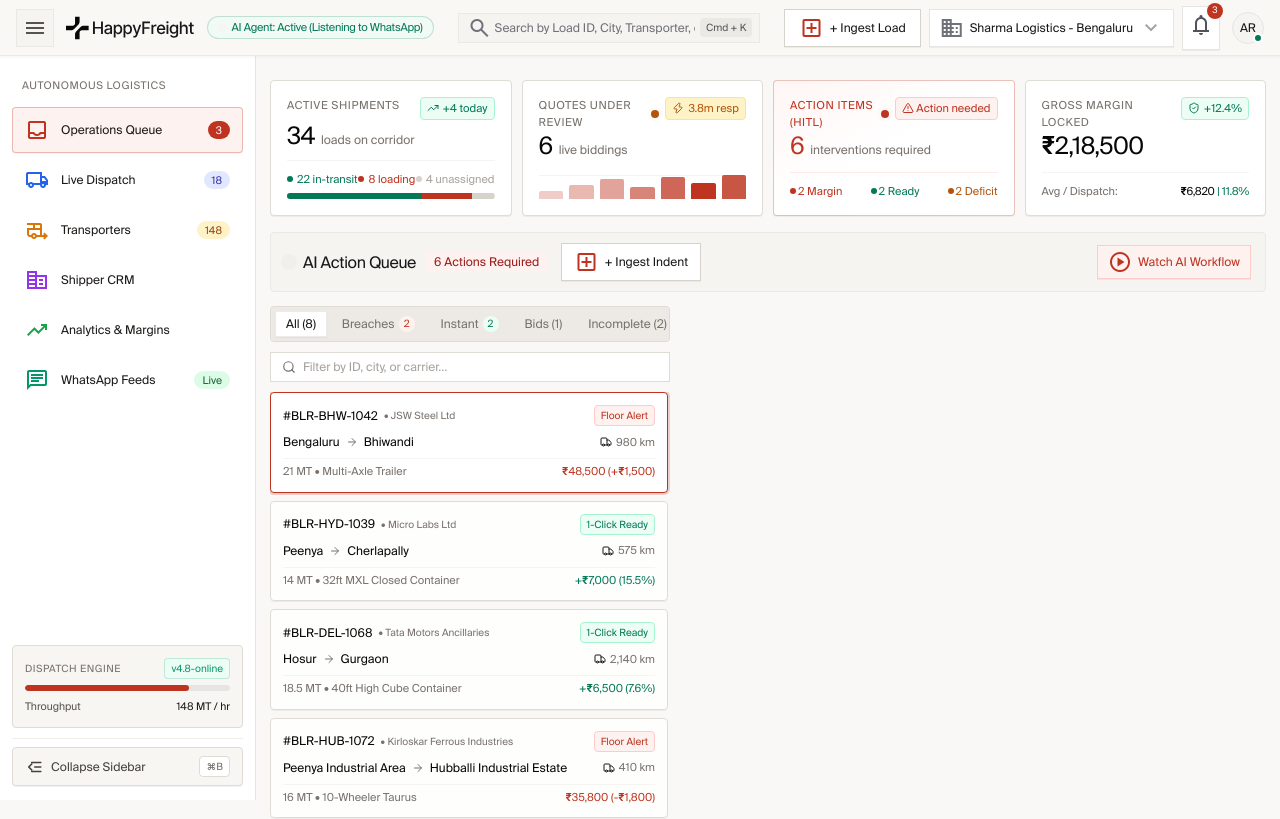
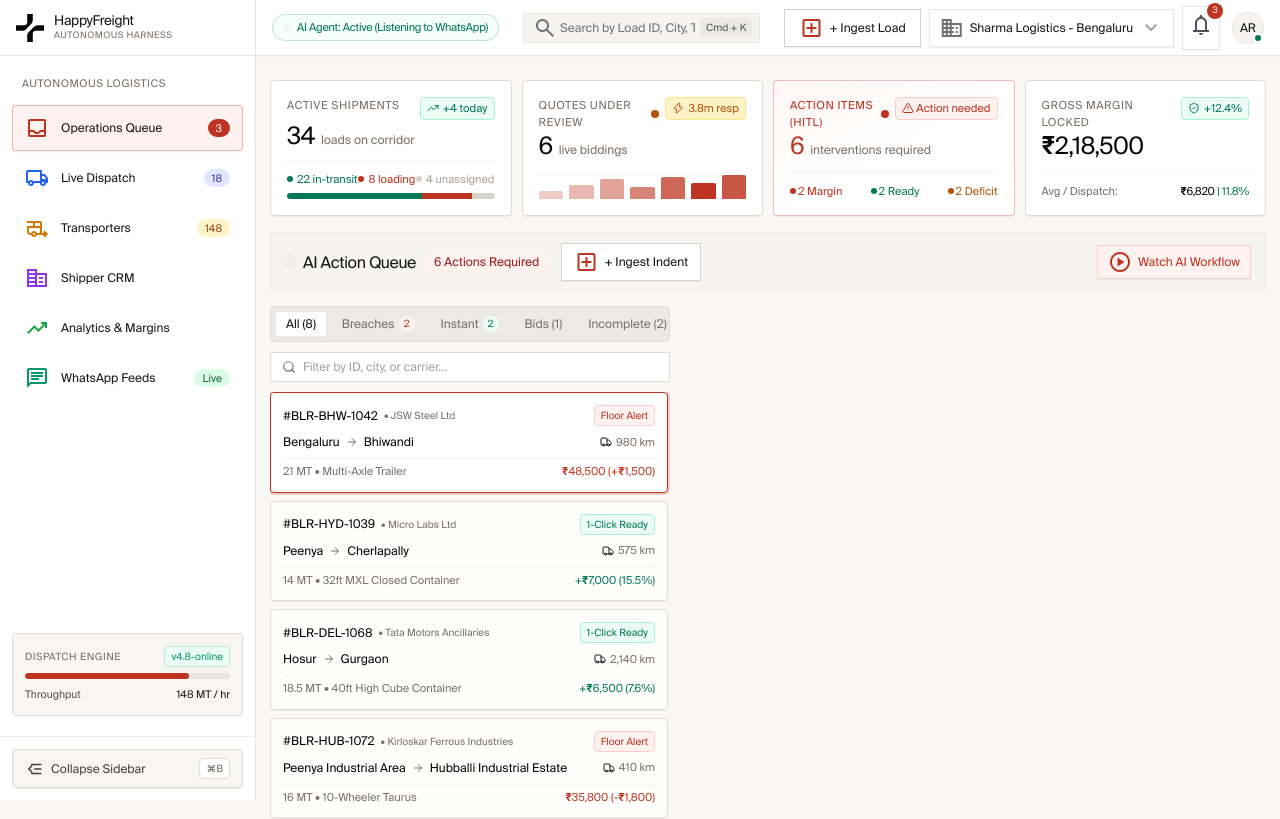
Before and after one commit to AKSHAYRAM2003/fright_broker---agent-harness, a Next.js app in the folder fright-web/: page /dashboard in a window 1280 px wide. Shown: the top 819 px of the page. Built offline with nearby package versions, Linux system fonts and the light colour scheme; a web font is replaced by a local one.

Commit message:
feat(layout): move logo into full-height sidebar and remove logo and hamburger from navbar

```diff
--- a/fright-web/src/app/dashboard/page.tsx
+++ b/fright-web/src/app/dashboard/page.tsx
@@ -967,10 +967,7 @@ export default function DashboardPage() {
       <DashboardHeader
         onOpenSimulator={() => setSimulatorOpen(true)}
         onOpenIngest={() => setIngestModalOpen(true)}
-        onToggleMobileSidebar={() => setIsMobileSidebarOpen((prev) => !prev)}
-        isMobileSidebarOpen={isMobileSidebarOpen}
         isSidebarCollapsed={isSidebarCollapsed}
-        onToggleSidebarCollapse={() => setIsSidebarCollapsed((prev) => !prev)}
       />
 
       {/* 2. SIDEBAR (Fixed on desktop, slide-out drawer on mobile) */}
--- a/fright-web/src/app/globals.css
+++ b/fright-web/src/app/globals.css
@@ -1127,6 +1127,23 @@ img[data-nimg="fill"] {
 }
 
 /* ========================================================= */
+/* DASHBOARD TOP NAVBAR ALIGNMENT WITH FULL-HEIGHT SIDEBAR   */
+/* ========================================================= */
+.dashboard-top-navbar {
+  left: 0;
+  transition: left 0.3s ease-in-out;
+}
+
+@media (min-width: 768px) {
+  .dashboard-top-navbar.sidebar-expanded {
+    left: 256px !important;
+  }
+  .dashboard-top-navbar.sidebar-collapsed {
+    left: 76px !important;
+  }
+}
+
+/* ========================================================= */
 /* BULLETPROOF OPERATIONS QUEUE MASTER-DETAIL SPLIT PANE     */
 /* Strictly side-by-side from md (768px) and tablet to xxl  */
 /* ========================================================= */
@@ -1207,3 +1224,20 @@ img[data-nimg="fill"] {
     width: 100% !important;
   }
 }
+
+/* ========================================================= */
+/* DASHBOARD TOP NAVBAR ALIGNMENT WITH FULL-HEIGHT SIDEBAR   */
+/* ========================================================= */
+.dashboard-top-navbar {
+  left: 0;
+  transition: left 0.3s ease-in-out;
+}
+
+@media (min-width: 768px) {
+  .dashboard-top-navbar.sidebar-expanded {
+    left: 256px !important;
+  }
+  .dashboard-top-navbar.sidebar-collapsed {
+    left: 76px !important;
+  }
+}
--- a/fright-web/src/components/HappyRobotLogo.tsx
+++ b/fright-web/src/components/HappyRobotLogo.tsx
@@ -4,6 +4,7 @@ interface HappyRobotLogoProps {
   className?: string;
   width?: number | string;
   height?: number | string;
+  iconOnly?: boolean;
 }
 
 /**
@@ -14,7 +15,58 @@ export const HappyRobotLogo: React.FC<HappyRobotLogoProps> = ({
   className = "h-6 sm:h-7 w-auto",
   width,
   height,
+  iconOnly = false,
 }) => {
+  if (iconOnly) {
+    return (
+      <svg
+        data-logo="icon"
+        xmlns="http://www.w3.org/2000/svg"
+        viewBox="0 0 40 40"
+        width={width}
+        height={height}
+        className={`block select-none ${className}`}
+        role="img"
+        aria-label="HappyFreight"
+      >
+        <defs>
+          <linearGradient
+            id="paint0_linear_icon"
+            x1="20"
+            y1="-0.997096"
+            x2="20"
+            y2="33.7931"
+            gradientUnits="userSpaceOnUse"
+          >
+            <stop stopColor="#050505" />
+            <stop offset="1" stopColor="#0A0A0A" />
+          </linearGradient>
+          <linearGradient
+            id="paint1_linear_icon"
+            x1="20"
+            y1="-0.997096"
+            x2="20"
+            y2="33.7931"
+            gradientUnits="userSpaceOnUse"
+          >
+            <stop stopColor="#0A0A0A" />
+            <stop offset="1" stopColor="#080808" />
+          </linearGradient>
+        </defs>
+        <g id="logogram">
+          <path
+            d="M24 0H16V12.0632C15.9663 14.2434 14.1885 16 12.0005 16H0V24H8.68629C10.808 24 12.8429 23.1571 14.3431 21.6569L21.6569 14.3431C23.1571 12.8429 24 10.808 24 8.68629V0Z"
+            fill="url(#paint0_linear_icon)"
+          />
+          <path
+            d="M16 40H24V27.9368C24.0337 25.7566 25.8115 24 27.9995 24H40V16H31.3137C29.192 16 27.1571 16.8429 25.6569 18.3431L18.3431 25.6569C16.8429 27.1571 16 29.192 16 31.3137V40Z"
+            fill="url(#paint1_linear_icon)"
+          />
+        </g>
+      </svg>
+    );
+  }
+
   return (
     <svg
       data-logo="logo"
--- a/fright-web/src/components/dashboard/DashboardHeader.tsx
+++ b/fright-web/src/components/dashboard/DashboardHeader.tsx
@@ -1,72 +1,32 @@
 "use client";
 
 import React from "react";
-import Link from "next/link";
-import { HappyRobotLogo } from "../HappyRobotLogo";
 
 interface DashboardHeaderProps {
   onOpenSimulator?: () => void;
   onOpenIngest?: () => void;
-  onToggleMobileSidebar?: () => void;
-  isMobileSidebarOpen?: boolean;
   isSidebarCollapsed?: boolean;
-  onToggleSidebarCollapse?: () => void;
 }
 
 export const DashboardHeader: React.FC<DashboardHeaderProps> = ({
   onOpenSimulator,
   onOpenIngest,
-  onToggleMobileSidebar,
-  isMobileSidebarOpen,
-  isSidebarCollapsed,
-  onToggleSidebarCollapse,
+  isSidebarCollapsed = false,
 }) => {
   return (
-    <header className="fixed top-0 left-0 right-0 h-14 bg-surface/90 backdrop-blur-xl z-50 flex items-center justify-between px-4 sm:px-6 border-b border-surface-container-high shadow-[0_1px_3px_rgba(0,0,0,0.05)]">
-      {/* Brand & Mobile Hamburger */}
-      <div className="flex items-center gap-3 sm:gap-4 flex-shrink-0">
-        {/* Mobile menu button */}
-        <button
-          onClick={onToggleMobileSidebar}
-          type="button"
-          aria-label="Toggle Navigation"
-          className="md:hidden p-1.5 rounded-lg bg-surface-container-low border border-surface-container-high text-on-surface-variant hover:text-on-surface"
-        >
-          <span className="material-symbols-outlined text-xl">
-            {isMobileSidebarOpen ? "close" : "menu"}
-          </span>
-        </button>
-
-        {/* Desktop sidebar toggle button */}
-        <button
-          onClick={onToggleSidebarCollapse}
-          type="button"
-          title={isSidebarCollapsed ? "Expand sidebar (⌘B)" : "Collapse sidebar (⌘B)"}
-          aria-label="Toggle Sidebar Collapse"
-          className="hidden md:flex items-center justify-center p-1.5 rounded-lg bg-surface-container-low hover:bg-surface-container border border-surface-container-high text-[#57534e] hover:text-[#070707] transition-colors"
-        >
-          <span className="material-symbols-outlined text-xl">
-            {isSidebarCollapsed ? "menu_open" : "menu"}
-          </span>
-        </button>
-
-        {/* HappyFreight Brand Logo */}
-        <Link href="/" className="flex items-center gap-2 group" aria-label="HappyFreight">
-          <HappyRobotLogo className="h-6 sm:h-7 w-auto" />
-          <div className="hidden sm:flex flex-col border-l border-surface-container-high pl-2.5">
-            <span className="font-sans text-[10px] text-outline uppercase tracking-wider font-semibold">
-              Freight Operations Harness
-            </span>
-          </div>
-        </Link>
-
-        {/* AI Agent Active Pill */}
-        <div className="hidden lg:flex items-center gap-1.5 px-2.5 py-0.5 bg-secondary-container/50 rounded-full border border-secondary/20">
+    <header
+      className={`fixed top-0 right-0 h-14 bg-white/95 backdrop-blur-md z-30 flex items-center justify-between px-4 sm:px-6 border-b border-[#e7e5e4] shadow-[0_1px_3px_rgba(0,0,0,0.03)] dashboard-top-navbar ${
+        isSidebarCollapsed ? "sidebar-collapsed" : "sidebar-expanded"
+      }`}
+    >
+      {/* Left side: AI Agent Active Pill (Logo and hamburger removed per instruction) */}
+      <div className="flex items-center gap-2 flex-shrink-0">
+        <div className="flex items-center gap-1.5 px-2.5 sm:px-3 py-1 bg-secondary-container/50 rounded-full border border-secondary/20">
           <span className="relative flex h-2 w-2">
             <span className="animate-ping absolute inline-flex h-full w-full rounded-full bg-secondary opacity-75"></span>
             <span className="relative inline-flex rounded-full h-2 w-2 bg-secondary"></span>
           </span>
-          <span className="font-sans text-[11px] text-secondary font-semibold tracking-tight">
+          <span className="font-sans text-[10.5px] sm:text-[11px] text-secondary font-semibold tracking-tight">
             AI Agent: Active (Listening to WhatsApp)
           </span>
         </div>
--- a/fright-web/src/components/dashboard/DashboardSidebar.tsx
+++ b/fright-web/src/components/dashboard/DashboardSidebar.tsx
@@ -1,6 +1,8 @@
 "use client";
 
 import React from "react";
+import Link from "next/link";
+import { HappyRobotLogo } from "../HappyRobotLogo";
 
 interface DashboardSidebarProps {
   activeView?: string;
@@ -87,30 +89,35 @@ export const DashboardSidebar: React.FC<DashboardSidebarProps> = ({
         />
       )}
 
-      {/* Sidebar Container */}
+      {/* Sidebar Container: Full-height from top-0 to bottom-0 */}
       <aside
-        className={`fixed top-14 bottom-0 z-40 flex flex-col border-r border-[#e7e5e4] transition-all duration-300 ease-in-out select-none bg-white ${
+        className={`fixed top-0 bottom-0 left-0 z-50 flex flex-col border-r border-[#e7e5e4] transition-all duration-300 ease-in-out select-none bg-white ${
           isMobileOpen
-            ? "translate-x-0 w-64 px-3 py-3.5 shadow-2xl"
+            ? "translate-x-0 w-64 shadow-2xl"
             : `-translate-x-full md:translate-x-0 ${
-                isCollapsed ? "md:w-[76px] px-2 py-3" : "md:w-64 px-3 py-3.5"
+                isCollapsed ? "md:w-[76px]" : "md:w-64"
               }`
         }`}
       >
         {/* =========================================================================
-            COLLAPSED STATE: Light mode icon rail with stacked labels (matching user reference)
+            COLLAPSED STATE: Extended till top with centered brand logo & icon rail
             ========================================================================= */}
         {isCollapsed && !isMobileOpen ? (
           <div className="flex-1 flex flex-col h-full">
-            {/* Top Minimalist Brand Pill / Section Hint */}
-            <div className="flex items-center justify-center py-1 mb-2">
-              <span className="font-sans text-[9px] uppercase tracking-wider font-bold text-[#a8a29e]">
-                Ops
-              </span>
+            {/* Top Brand Logo: Exactly h-14 to align with navbar */}
+            <div className="h-14 flex items-center justify-center border-b border-[#e7e5e4] flex-shrink-0">
+              <Link
+                href="/"
+                className="flex items-center justify-center p-1.5 rounded-xl hover:bg-[#f7f6f2] transition-colors group"
+                title="HappyFreight Home"
+                aria-label="HappyFreight Home"
+              >
+                <HappyRobotLogo iconOnly className="h-7 w-7" />
+              </Link>
             </div>
 
             {/* Navigation items in stacked vertical rail */}
-            <nav className="flex-1 flex flex-col gap-1.5 overflow-y-auto">
+            <nav className="flex-1 flex flex-col gap-1.5 py-3 px-2 overflow-y-auto">
               {navItems.map((item) => {
                 const isActive = activeView === item.id;
 
@@ -163,8 +170,8 @@ export const DashboardSidebar: React.FC<DashboardSidebarProps> = ({
               })}
             </nav>
 
-            {/* Bottom Expand Toggle Button [≡→] in Light Mode (Matching User Image) */}
-            <div className="mt-auto pt-2 border-t border-[#f0eee9] flex flex-col items-center">
+            {/* Bottom Expand Toggle Button [≡→] in Light Mode */}
+            <div className="mt-auto p-3 border-t border-[#f0eee9] flex flex-col items-center flex-shrink-0">
               <button
                 type="button"
                 onClick={onToggleCollapse}
@@ -172,7 +179,6 @@ export const DashboardSidebar: React.FC<DashboardSidebarProps> = ({
                 aria-label="Expand sidebar"
                 className="w-11 h-11 flex items-center justify-center rounded-xl bg-[#f7f6f2] hover:bg-[#eeebe3] text-[#44403c] hover:text-[#be3420] border border-[#dfdbd5] transition-all shadow-2xs hover:shadow-xs active:scale-95 group"
               >
-                {/* User reference [≡→] icon */}
                 <svg
                   width="20"
                   height="20"
@@ -194,10 +200,43 @@ export const DashboardSidebar: React.FC<DashboardSidebarProps> = ({
           </div>
         ) : (
           /* =========================================================================
-             EXPANDED STATE: Full width with restored headings & labels in light mode
+             EXPANDED STATE: Full height to top with brand logo & restored headings
              ========================================================================= */
           <div className="flex-1 flex flex-col h-full">
-            {/* Section Header - Always visible when expanded */}
+            {/* Top Brand Header: Exactly h-14 to align with navbar */}
+            <div className="h-14 flex items-center justify-between px-4 border-b border-[#e7e5e4] flex-shrink-0">
+              <Link
+                href="/"
+                className="flex items-center gap-2.5 group"
+                aria-label="HappyFreight Home"
+              >
+                <HappyRobotLogo iconOnly className="h-7 w-7" />
+                <div className="flex flex-col">
+                  <span className="font-sans text-[13.5px] font-bold text-[#18181b] tracking-tight leading-none group-hover:text-[#be3420] transition-colors">
+                    HappyFreight
+                  </span>
+                  <span className="font-sans text-[9px] text-[#78716c] uppercase tracking-wider font-semibold leading-tight mt-0.5">
+                    Autonomous Harness
+                  </span>
+                </div>
+              </Link>
+
+              {/* Mobile Close Button (when drawer is open) */}
+              {isMobileOpen && (
+                <button
+                  onClick={onCloseMobile}
+                  type="button"
+                  aria-label="Close Sidebar"
+                  className="md:hidden p-1.5 rounded-lg text-[#78716c] hover:text-[#18181b] hover:bg-[#f5f4ef] transition-colors"
+                >
+                  <span className="material-symbols-outlined text-lg">close</span>
+                </button>
+              )}
+            </div>
+
+            {/* Scrollable Middle Area: Section header, nav items, dispatch widget */}
+            <div className="flex-1 flex flex-col px-3 py-3 overflow-y-auto">
+              {/* Section Header */}
               <div className="px-2.5 py-1 mb-2">
                 <span className="font-sans text-[10.5px] text-[#78716c] uppercase tracking-wider font-bold">
                   Autonomous Logistics
@@ -205,7 +244,7 @@ export const DashboardSidebar: React.FC<DashboardSidebarProps> = ({
               </div>
 
               {/* Navigation items with full labels & badges */}
-            <nav className="flex-1 flex flex-col gap-1 overflow-y-auto">
+              <nav className="flex flex-col gap-1">
                 {navItems.map((item) => {
                   const isActive = activeView === item.id;
 
@@ -251,7 +290,7 @@ export const DashboardSidebar: React.FC<DashboardSidebarProps> = ({
               </nav>
 
               {/* Dispatch Engine Progress Bar Widget */}
-            <div className="p-3 bg-[#f7f6f2] rounded-xl border border-[#dfdbd5] mb-2.5 mt-2">
+              <div className="p-3 bg-[#f7f6f2] rounded-xl border border-[#dfdbd5] mb-2 mt-auto">
                 <div className="flex items-center justify-between mb-1.5">
                   <span className="font-sans text-[10px] text-[#78716c] uppercase font-bold tracking-wider">
                     Dispatch Engine
@@ -270,9 +309,10 @@ export const DashboardSidebar: React.FC<DashboardSidebarProps> = ({
                   </span>
                 </div>
               </div>
+            </div>
 
             {/* Bottom Collapse Toggle Button [←≡] */}
-            <div className="pt-2 border-t border-[#f0eee9]">
+            <div className="p-3 border-t border-[#f0eee9] flex-shrink-0">
               <button
                 type="button"
                 onClick={onToggleCollapse}
```
Lines whose indentation alone changed are shown as unchanged.
